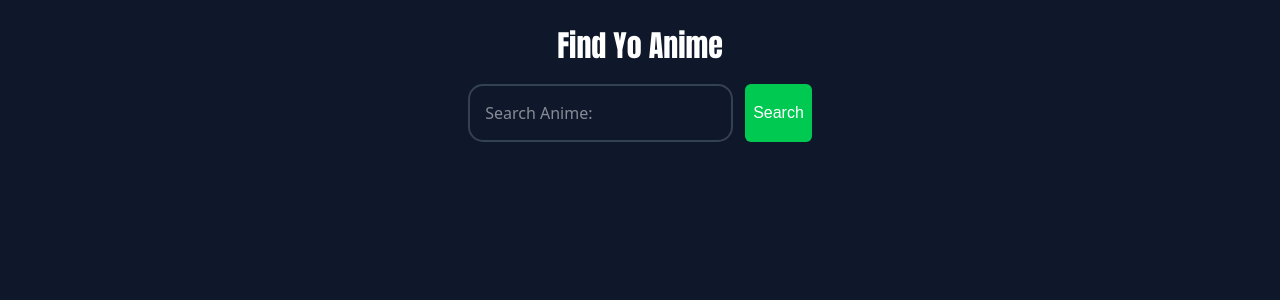
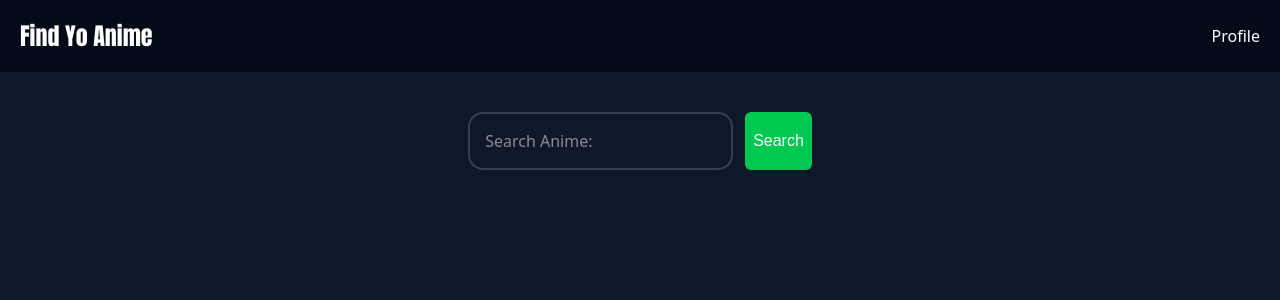
Before and after one commit to Opranicus/FindYoAnime, a Next.js app: page / in a window 1280 px wide. Shown: the top 300 px of the page. Built offline with nearby package versions, Linux system fonts and the light colour scheme; a web font is replaced by a local one.

Commit message:
Navbar and made minor changes to the main page and Modal

```diff
--- a/app/page.tsx
+++ b/app/page.tsx
@@ -1,61 +1,54 @@
-'use client'
-import { getAnime } from '@/lib/search';
-import { useState } from 'react';
-import { anton } from '@/utils/fonts';
-import Modal from '@/components/Modal';
-import AnimePreview from '@/components/AnimePreview';
-import AnimeFullDetails from '@/components/AnimeDetails';
-import SearchField from '@/components/SearchField';
+"use client";
+import { getAnime } from "@/lib/search";
+import { useState } from "react";
+import { anton } from "@/utils/fonts";
+import Modal from "@/components/Modal";
+import AnimePreview from "@/components/AnimePreview";
+import AnimeFullDetails from "@/components/AnimeDetails";
+import SearchField from "@/components/SearchField";
+import NavBar from "@/components/NavBar";
 
 export default function HomePage() {
-  const [search, setSearch] = useState('');
-  const [error, setError] = useState('');
+  const [search, setSearch] = useState("");
+  const [error, setError] = useState("");
   const [anime, setAnime] = useState<any[]>([]);
   const [isOpen, setOpen] = useState(false);
-  const [notFound, setNotFound] = useState('');
+  const [notFound, setNotFound] = useState("");
   const [selectedAnime, setSelectedAnime] = useState<any>(null);
 
   async function loadData() {
-
     try {
-
       if (!search.trim()) {
         return;
       }
 
-      setError('');
+      setError("");
       const data = await getAnime(search);
 
       if (data.data.Page.media.length) {
         setAnime(data.data.Page.media);
+      } else {
+        setNotFound(search + " does not exist.");
+        setTimeout(() => {
+          setNotFound("");
+        }, 4000);
       }
-
-      else {
-        setNotFound(search + " does not exist.")
-        setTimeout(() => {
-          setNotFound('');
-        }, 4000)
-
-      }
-
-    }
-
-    catch (error) {
-      console.log(error)
+    } catch (error) {
+      console.log(error);
       setError("Failed to fetch " + search);
     }
-
   }
 
   const enterEvent = function (event: React.KeyboardEvent<HTMLInputElement>) {
-    if (event.key === 'Enter') {
+    if (event.key === "Enter") {
       loadData();
     }
-  }
+  };
 
   return (
+    <div>
+      <NavBar />
       <div className="m-5">
-      <h1 className={`text-3xl text-center mt-7 text-white ${anton.className}`}>Find Yo Anime</h1>
 
         <SearchField
           value={search}
@@ -64,38 +57,30 @@ export default function HomePage() {
           onClick={loadData}
         />
 
-      {error && <h1 className="bg-red-400 border-2 border-black rounded-md max-w-md p-4 text-center">{error}</h1>}
-      {notFound && <h1 className="bg-red-400 border-2 border-black rounded-md max-w-md p-4 text-center">{notFound}</h1>}
+        {error && (
+          <h1 className="bg-red-400 border-2 border-black rounded-md max-w-md p-4 text-center">
+            {error}
+          </h1>
+        )}
+        {notFound && (
+          <h1 className="bg-red-400 border-2 border-black rounded-md max-w-md p-4 text-center">
+            {notFound}
+          </h1>
+        )}
         <div className="flex flex-col justify-center items-center gap-5 w-full p-3">
-
           {anime.map((item) => (
             <AnimePreview
               key={item.id}
               preview={item}
-            onMore={() => (
-              setOpen(true),
-              setSelectedAnime(item)
-            )}
+              onMore={() => (setOpen(true), setSelectedAnime(item))}
             />
-
           ))}
 
-        <Modal
-          isVisible={isOpen}
-          onClose={() => setOpen(false)}
-        >
-          {selectedAnime && (
-
-            <AnimeFullDetails
-              full={ selectedAnime }
-            />
-
-          )}
-
+          <Modal isVisible={isOpen} onClose={() => setOpen(false)}>
+            {selectedAnime && <AnimeFullDetails full={selectedAnime} />}
           </Modal>
-
         </div>
-
       </div>
-  )
+    </div>
+  );
 }
--- a/components/Modal.tsx
+++ b/components/Modal.tsx
@@ -31,7 +31,7 @@ export default function Modal({ isVisible, onClose, children }: Props) {
         <dialog
             ref={dialogRef}
             onClose={onClose}
-            className="p-6 rounded-lg bg-black/95 backdrop:bg-black/50 w-screen max-w-none h-screen"
+            className="p-6 rounded-lg bg-black/95 backdrop:bg-black/50 w-screen max-w-none min-h-screen"
         >
             <div>
                 <div className="flex justify-end">
--- /dev/null
+++ b/components/NavBar.tsx
@@ -0,0 +1,15 @@
+import { anton } from "@/utils/fonts";
+import Link from "next/link";
+
+export default function NavBar() {
+  return (
+    <div className="flex justify-between items-center p-5 bg-[#050a17f9]">
+      <h1 className={`text-2xl text-center text-white ${anton.className}`}>
+        Find Yo Anime
+      </h1>
+      <nav>
+        <Link href="/sign-in" className="text-white">Profile</Link>
+      </nav>
+    </div>
+  );
+}
```
Lines whose indentation alone changed are shown as unchanged.
